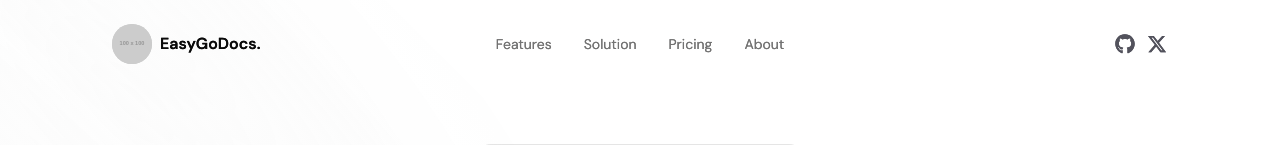
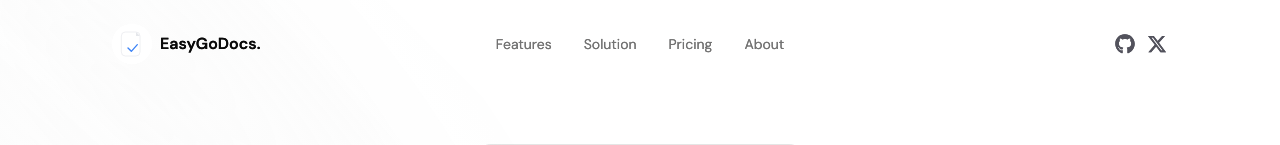
Before and after one commit to EasyGoDocs/easygodocs, a Next.js app: page / in a window 1280 px wide. Shown: the top 145 px of the page. Built offline with nearby package versions, Linux system fonts and the light colour scheme.

Commit message:
feat: update footer and header components with new logo and branding adjustments

```diff
--- a/src/components/page-components/footer-section.tsx
+++ b/src/components/page-components/footer-section.tsx
@@ -10,6 +10,7 @@ import {
   YoutubeIcon,
 } from "lucide-react";
 import Link from "next/link";
+import { cn } from "@/lib/utils";
 
 interface FooterLink {
   title: string;
@@ -60,6 +61,19 @@ const footerLinks: FooterSection[] = [
     ],
   },
 ];
+const Logo = ({ className }: { className?: string }) => (
+  <span className={cn("flex items-center gap-2", className)}>
+    <img
+      src="/easygodocs-logo.svg"
+      alt="EasyGoDocs logo"
+      width={40}
+      height={40}
+      className="rounded-full bg-white p-1"
+      style={{ display: "block" }}
+    />
+    <span className="text-balance font-semibold">EasyGoDocs.</span>
+  </span>
+);
 
 export function Footer() {
   return (
@@ -68,9 +82,9 @@ export function Footer() {
 
       <div className="grid w-full gap-8 xl:grid-cols-3 xl:gap-8">
         <AnimatedContainer className="space-y-4">
-          <FrameIcon className="size-8" />
+          <Logo/>
           <p className="text-muted-foreground mt-8 text-sm md:mt-0">
-            © {new Date().getFullYear()} Asme. All rights reserved.
+            © {new Date().getFullYear()} EasyGoDocs. All rights reserved.
           </p>
         </AnimatedContainer>
 
@@ -85,8 +99,14 @@ export function Footer() {
                       <Link
                         href={link.href}
                         className="hover:text-foreground inline-flex items-center transition-all duration-300"
-                        target={link.href.startsWith('http') ? '_blank' : undefined}
-                        rel={link.href.startsWith('http') ? 'noopener noreferrer' : undefined}
+                        target={
+                          link.href.startsWith("http") ? "_blank" : undefined
+                        }
+                        rel={
+                          link.href.startsWith("http")
+                            ? "noopener noreferrer"
+                            : undefined
+                        }
                       >
                         {link.icon && <link.icon className="me-1 size-4" />}
                         {link.title}
--- a/src/components/ui/header.tsx
+++ b/src/components/ui/header.tsx
@@ -19,13 +19,13 @@ const menuItems = [
 
 const Logo = ({ className }: { className?: string }) => (
   <span className={cn("flex items-center gap-2", className)}>
-    <Image
-      src="https://placehold.co/100x100"
+    <img
+      src="/easygodocs-logo.svg"
       alt="EasyGoDocs logo"
       width={40}
       height={40}
-      className="rounded-full"
-      priority
+      className="rounded-full bg-white p-1"
+      style={{ display: "block" }}
     />
     <span className="text-balance font-semibold">EasyGoDocs.</span>
   </span>
```
